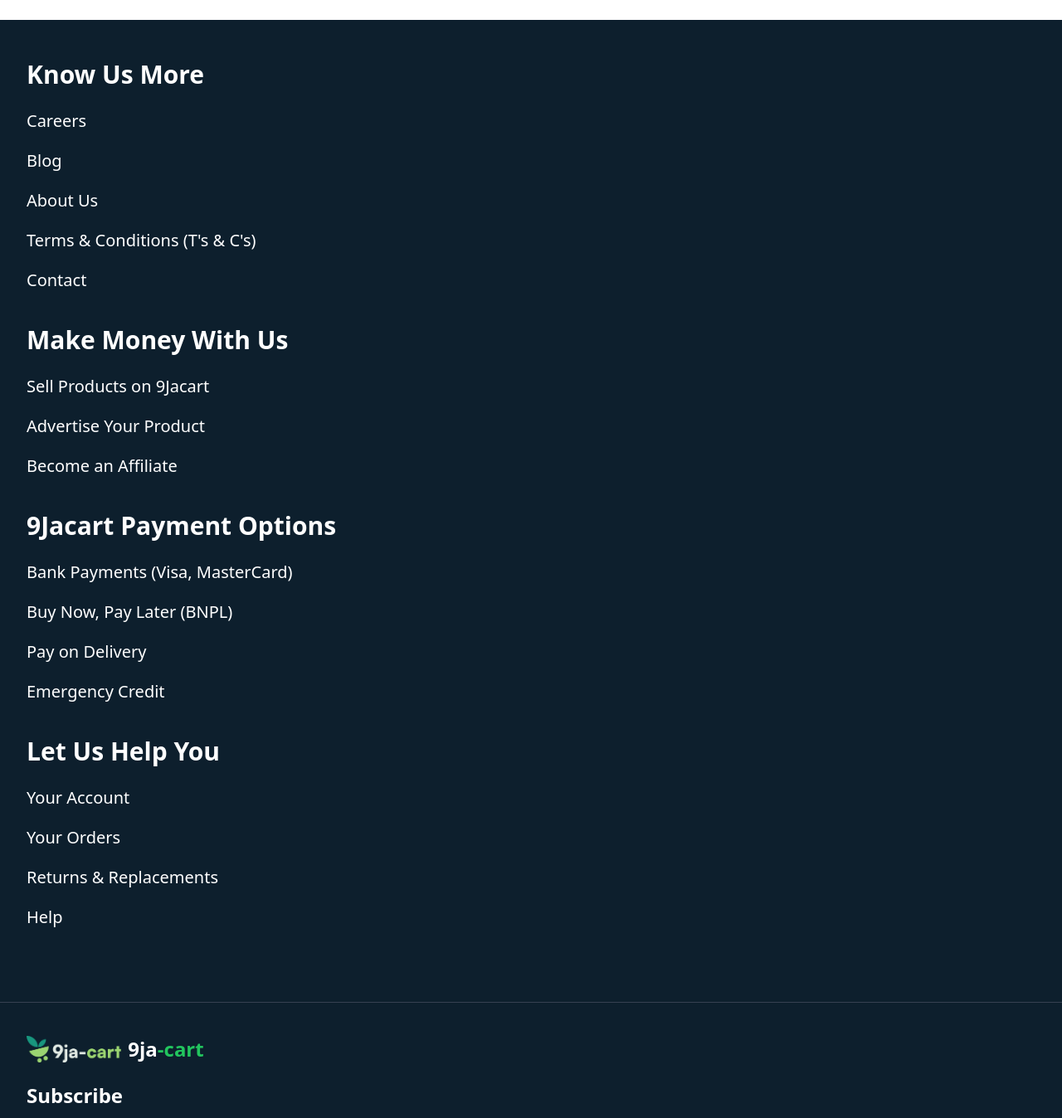
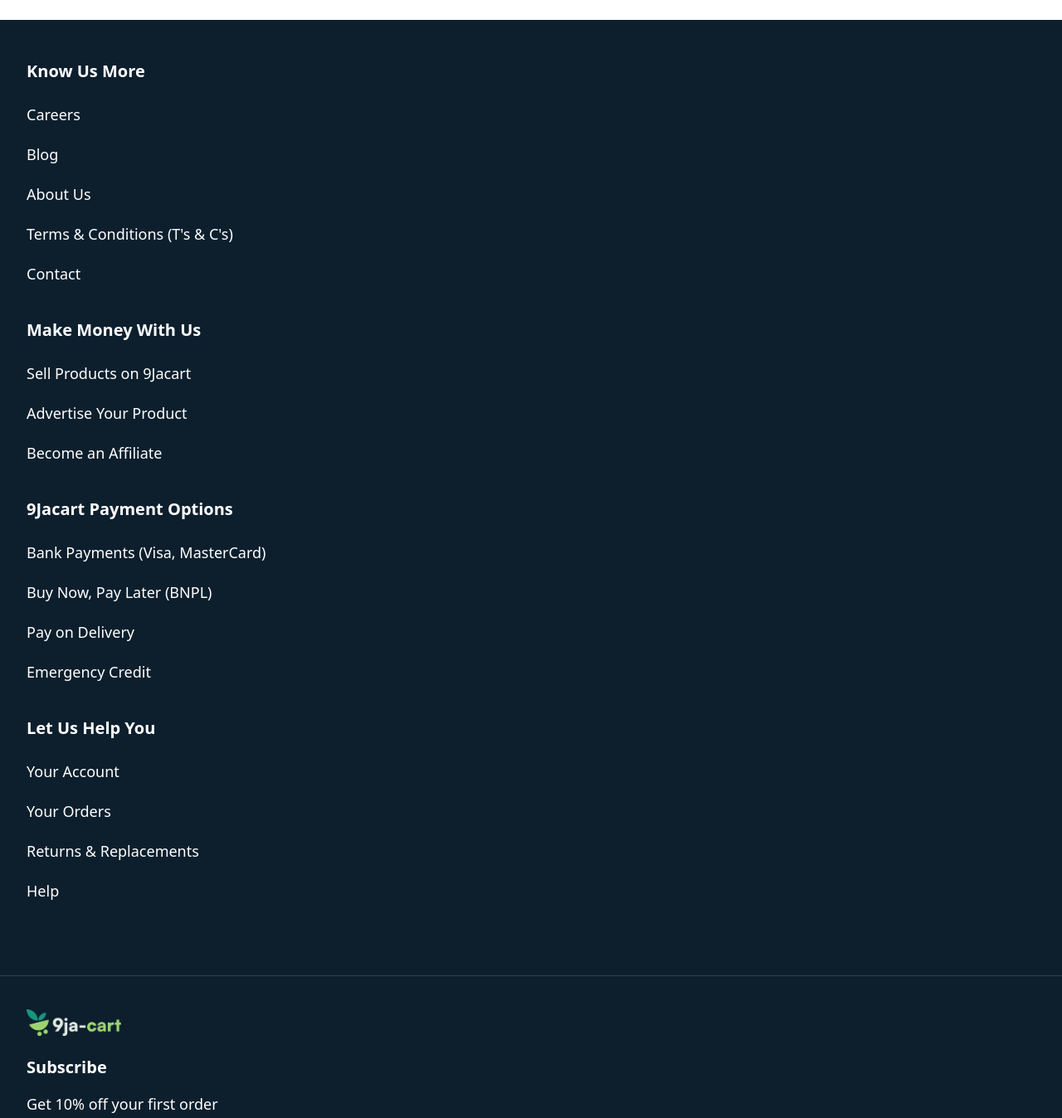
Before and after one commit to pyth0nkod3r/9jacart-tailwind, a plain HTML site: page index.html in a window 1280 px wide. Shown: the part 7380-8728 px from the top of the page at 83% size. Drawn offline with nearby package versions, Linux system fonts and the light colour scheme.

Commit message:
styling and content completed - index.html

```diff
--- a/index.html
+++ b/index.html
@@ -687,7 +687,7 @@
           </article>
 
           <!-- Product Card 5 -->
-          <article class=" rounded-lg p-2 relative">
+          <article class="rounded-lg p-2 relative">
             <div class="bg-[#F5F5F5]">
               <span
                 class="absolute top-4 left-4 bg-[#00FF66] text-black px-3 py-1 rounded-md text-sm"
@@ -732,7 +732,7 @@
           </article>
 
           <!-- Product Card 6 -->
-          <article class=" rounded-lg p-2 relative">
+          <article class="rounded-lg p-2 relative">
             <div class="bg-[#F5F5F5]">
               <div class="absolute top-4 right-4 flex flex-col gap-2">
                 <button class="bg-white p-2 rounded-full shadow-md">
@@ -773,7 +773,7 @@
           </article>
 
           <!-- Product Card 7 -->
-          <article class=" rounded-lg p-2 relative">
+          <article class="rounded-lg p-2 relative">
             <div class="bg-[#F5F5F5]">
               <span
                 class="absolute top-4 left-4 bg-[#00FF66] text-black px-3 py-1 rounded-md text-sm"
@@ -818,7 +818,7 @@
           </article>
 
           <!-- Product Card 8 -->
-          <article class=" rounded-lg p-2 relative">
+          <article class="rounded-lg p-2 relative">
             <div class="bg-[#F5F5F5]">
               <div class="absolute top-4 right-4 flex flex-col gap-2">
                 <button class="bg-white p-2 rounded-full shadow-md">
@@ -1021,49 +1021,49 @@
       <section class="secondary-footer bg-[#0D1F2D] text-white px-8 py-12">
         <!-- Know Us More Section -->
         <div class="mb-10">
-          <h3 class="text-3xl font-semibold mb-6">Know Us More</h3>
+          <h3 class="text-xl font-bold mb-6">Know Us More</h3>
           <ul class="space-y-5">
-            <li><a href="#" class="text-xl">Careers</a></li>
-            <li><a href="#" class="text-xl">Blog</a></li>
-            <li><a href="#" class="text-xl">About Us</a></li>
+            <li><a href="#" class="text-lg">Careers</a></li>
+            <li><a href="#" class="text-lg">Blog</a></li>
+            <li><a href="#" class="text-lg">About Us</a></li>
             <li>
-              <a href="#" class="text-xl">Terms & Conditions (T's & C's)</a>
+              <a href="#" class="text-lg">Terms & Conditions (T's & C's)</a>
             </li>
-            <li><a href="#" class="text-xl">Contact</a></li>
+            <li><a href="#" class="text-lg">Contact</a></li>
           </ul>
         </div>
 
         <!-- Make Money With Us Section -->
         <div class="mb-10">
-          <h3 class="text-3xl font-semibold mb-6">Make Money With Us</h3>
+          <h3 class="text-xl font-bold mb-6">Make Money With Us</h3>
           <ul class="space-y-5">
-            <li><a href="#" class="text-xl">Sell Products on 9Jacart</a></li>
-            <li><a href="#" class="text-xl">Advertise Your Product</a></li>
-            <li><a href="#" class="text-xl">Become an Affiliate</a></li>
+            <li><a href="#" class="text-lg">Sell Products on 9Jacart</a></li>
+            <li><a href="#" class="text-lg">Advertise Your Product</a></li>
+            <li><a href="#" class="text-lg">Become an Affiliate</a></li>
           </ul>
         </div>
 
         <!-- 9Jacart Payment Options Section -->
         <div class="mb-10">
-          <h3 class="text-3xl font-semibold mb-6">9Jacart Payment Options</h3>
+          <h3 class="text-xl font-bold mb-6">9Jacart Payment Options</h3>
           <ul class="space-y-5">
             <li>
-              <a href="#" class="text-xl">Bank Payments (Visa, MasterCard)</a>
+              <a href="#" class="text-lg">Bank Payments (Visa, MasterCard)</a>
             </li>
-            <li><a href="#" class="text-xl">Buy Now, Pay Later (BNPL)</a></li>
-            <li><a href="#" class="text-xl">Pay on Delivery</a></li>
-            <li><a href="#" class="text-xl">Emergency Credit</a></li>
+            <li><a href="#" class="text-lg">Buy Now, Pay Later (BNPL)</a></li>
+            <li><a href="#" class="text-lg">Pay on Delivery</a></li>
+            <li><a href="#" class="text-lg">Emergency Credit</a></li>
           </ul>
         </div>
 
         <!-- Let Us Help You Section -->
         <div class="mb-10">
-          <h3 class="text-3xl font-semibold mb-6">Let Us Help You</h3>
+          <h3 class="text-xl font-bold mb-6">Let Us Help You</h3>
           <ul class="space-y-5">
-            <li><a href="#" class="text-xl">Your Account</a></li>
-            <li><a href="#" class="text-xl">Your Orders</a></li>
-            <li><a href="#" class="text-xl">Returns & Replacements</a></li>
-            <li><a href="#" class="text-xl">Help</a></li>
+            <li><a href="#" class="text-lg">Your Account</a></li>
+            <li><a href="#" class="text-lg">Your Orders</a></li>
+            <li><a href="#" class="text-lg">Returns & Replacements</a></li>
+            <li><a href="#" class="text-lg">Help</a></li>
           </ul>
         </div>
       </section>
@@ -1078,15 +1078,12 @@
           <div class="mb-6">
             <a href="#" class="flex items-center">
               <img src="./assets/img/logo.png" alt="9jacart" class="h-8 mr-2" />
-              <span class="text-white text-2xl font-bold"
-                >9ja<span class="text-green-500">-cart</span></span
-              >
             </a>
           </div>
 
           <!-- Subscribe -->
           <div class="mb-10">
-            <h3 class="text-2xl font-semibold mb-4">Subscribe</h3>
+            <h3 class="text-xl font-bold mb-4">Subscribe</h3>
             <p class="text-lg mb-4">Get 10% off your first order</p>
             <div class="flex border border-white rounded-md overflow-hidden">
               <input
@@ -1103,7 +1100,7 @@
 
         <!-- Support -->
         <div class="mb-10">
-          <h3 class="text-2xl font-semibold mb-4">Support</h3>
+          <h3 class="text-xl font-bold mb-4">Support</h3>
           <address class="not-italic text-lg mb-3">
             No2 Buhari Estate,<br />
             Kobape Road, GFA<br />
@@ -1115,7 +1112,7 @@
 
         <!-- Account -->
         <div class="mb-10">
-          <h3 class="text-2xl font-semibold mb-4">Account</h3>
+          <h3 class="text-xl font-bold mb-4">Account</h3>
           <ul class="space-y-3">
             <li><a href="#" class="text-lg">My Account</a></li>
             <li><a href="#" class="text-lg">Login / Register</a></li>
@@ -1127,7 +1124,7 @@
 
         <!-- Quick Link -->
         <div class="mb-10">
-          <h3 class="text-2xl font-semibold mb-4">Quick Link</h3>
+          <h3 class="text-xl font-bold mb-4">Quick Link</h3>
           <ul class="space-y-3">
             <li><a href="#" class="text-lg">Privacy Policy</a></li>
             <li><a href="#" class="text-lg">Terms Of Use</a></li>
@@ -1137,36 +1134,35 @@
         </div>
 
         <!-- Download App -->
-        <div class="mb-10">
-          <h3 class="text-2xl font-semibold mb-4">Download App</h3>
+        <span class="mb-10">
+          <h3 class="text-xl font-bold mb-4">Download App</h3>
           <p class="text-lg mb-4">Save $3 with App New User Only</p>
-
-          <div class="flex items-center mb-6">
-            <div class="mr-4">
+          <div class="grid grid-cols-2 gap-4 py-6 relative">
+            <div>
               <img
                 src="./assets/img/qr-code.png"
                 alt="QR Code"
-                class="w-24 h-24"
+                class="w-30 h-30"
               />
             </div>
-            <div class="flex flex-col space-y-2">
-              <a href="#" class="inline-block">
+            <div class="grid grid-rows-2 ml-5 mb-3">
+              <a href="#">
                 <img
                   src="./assets/img/google-play.png"
                   alt="Google Play"
-                  class="h-10"
+                  class="w-30 h-26 absolute -top-5 left-[15rem] transform -translate-x-1/2"
                 />
               </a>
-              <a href="#" class="inline-block">
+              <a href="#">
                 <img
-                  src="./assets/img/app-store.png"
+                  src="./assets/img/app-store.png "
                   alt="App Store"
-                  class="h-10"
+                  class="w-30 h-24 absolute top-2.2 left-[15.5rem] transform -translate-x-1/2"
                 />
               </a>
             </div>
           </div>
-
+        </span>
         <!-- Social Media -->
         <div class="flex space-x-6">
           <a href="#" class="text-white text-xl">
@@ -1182,7 +1178,6 @@
             <i class="fab fa-linkedin-in"></i>
           </a>
         </div>
-        </div>
 
         <!-- Copyright -->
         <div class="text-center pt-6 border-t border-gray-700">
```
Also changed, not shown: assets/img/app-store.png (renamed from assets/img/apple-icon.png), assets/img/google-play.png (renamed from assets/img/google-icon.png), assets/img/qr-code.png (renamed from assets/img/qrcode.jpeg). Lines whose indentation alone changed are shown as unchanged.
